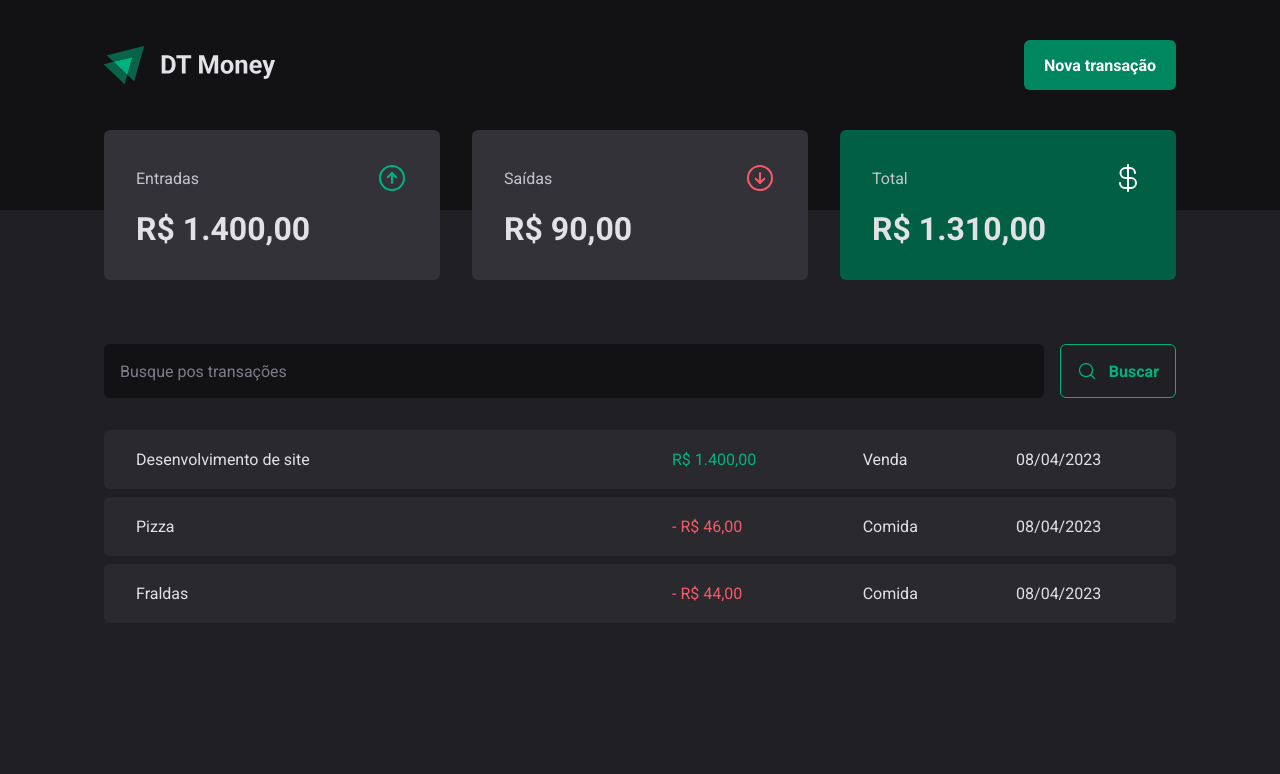
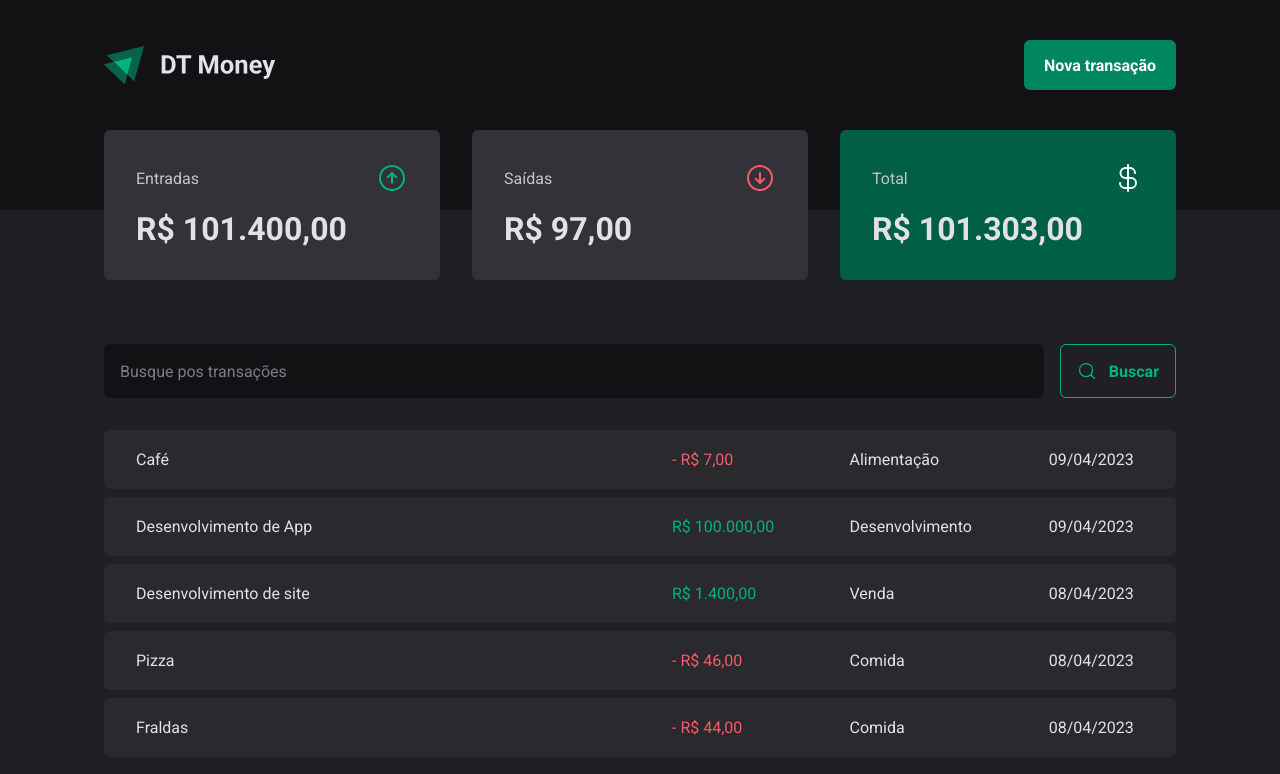
Before and after one commit to denisiorodrigues/dt-money, a React (Vite) app: page / in a window 1280 px wide. Shown: the top 774 px of the page. Built offline with nearby package versions, Linux system fonts and the light colour scheme; data requests are answered from the project's data file.

Commit message:
Criando nova transação

```diff
--- a/server.json
+++ b/server.json
@@ -1,28 +1,44 @@
 {
-  "transactions" : [
+  "transactions": [
     {
-      "id":1,
+      "id": 1,
       "description": "Desenvolvimento de site",
-      "type":"income",
-      "category":"Venda",
-      "price" : 1400,
-      "createdAt" :"2023-04-08T10:44:56.235Z"
+      "type": "income",
+      "category": "Venda",
+      "price": 1400,
+      "createdAt": "2023-04-08T10:44:56.235Z"
     },
     {
-      "id":2,
+      "id": 2,
       "description": "Pizza",
-      "type":"outcome",
-      "category":"Comida",
-      "price" : 46,
-      "createdAt" :"2023-04-08T10:44:56.235Z"
+      "type": "outcome",
+      "category": "Comida",
+      "price": 46,
+      "createdAt": "2023-04-08T10:44:56.235Z"
     },
     {
-      "id":3,
+      "id": 3,
       "description": "Fraldas",
-      "type":"outcome",
-      "category":"Comida",
-      "price" : 44,
-      "createdAt" :"2023-04-08T10:44:56.235Z"
+      "type": "outcome",
+      "category": "Comida",
+      "price": 44,
+      "createdAt": "2023-04-08T10:44:56.235Z"
+    },
+    {
+      "description": "Desenvolvimento de App",
+      "price": 100000,
+      "category": "Desenvolvimento",
+      "type": "income",
+      "createdAt": "2023-04-09T05:08:48.942Z",
+      "id": 4
+    },
+    {
+      "description": "Café",
+      "price": 7,
+      "category": "Alimentação",
+      "type": "outcome",
+      "createdAt": "2023-04-09T05:43:35.132Z",
+      "id": 5
     }
   ]
 }
--- a/src/components/NewTransactionModal/index.tsx
+++ b/src/components/NewTransactionModal/index.tsx
@@ -4,6 +4,8 @@
 import * as z from 'zod';
 import { Controller, useForm } from 'react-hook-form';
 import { zodResolver } from '@hookform/resolvers/zod';
+import { useContext } from 'react';
+import { TransactionsContext } from '../../contexts/TransactionsContext';
 
 const newTransactionFormSchema = z.object({
   description: z.string(),
@@ -15,10 +17,13 @@
 type NewTransactionFormInputs = z.infer<typeof newTransactionFormSchema>;
 
 export function NewTransactionModal() {
+  const { createTransaction } = useContext(TransactionsContext)
+
   const {
     control,
     register,
     handleSubmit,
+    reset,
     formState : {isSubmitting},
   } = useForm<NewTransactionFormInputs>({
     resolver: zodResolver(newTransactionFormSchema),
@@ -28,8 +33,16 @@
   })
 
   async function handleCreateNewTransaction(data: NewTransactionFormInputs){
-    await new Promise(resolve => setTimeout(resolve, 2000))
-    console.log(data)
+    const { description, price, category, type } = data;
+
+    await createTransaction({
+      description,
+      price,
+      category,
+      type
+    })
+
+    reset();
   }
 
   return (
--- a/src/contexts/TransactionsContext.tsx
+++ b/src/contexts/TransactionsContext.tsx
@@ -10,9 +10,17 @@
   createdAt: string;
 }
 
+interface CreateTransactionInput {
+  description: string;
+  price: number;
+  category: string;
+  type: 'income' | 'outcome'
+}
+
 interface TransactionContextType {
   transactions: Transaction[];
   fetchTransactions: (query?: string) => Promise<void>;
+  createTransaction: (data:CreateTransactionInput) => Promise<void>;
 }
 
 interface TrsnsactionProviderProps {
@@ -27,11 +35,27 @@
   async function fetchTransactions(query?: string) {
     const response = await api.get('transactions', {
       params: {
+        _sort: 'createdAt',
+        _order: 'desc',
         q: query
       }
     })
 
     setTransactions(response.data)
+  }
+
+  async function createTransaction(data: CreateTransactionInput) {
+    const { description, price, category, type } = data;
+
+    const response = await api.post('transactions', {
+      description,
+      price,
+      category,
+      type,
+      createdAt: new Date()
+    })
+
+    setTransactions(state => [response.data, ...state])
   }
 
   useEffect(() => {
@@ -41,6 +65,7 @@
     <TransactionsContext.Provider value={{
       transactions,
       fetchTransactions,
+      createTransaction
     }}>
       {children}
     </TransactionsContext.Provider>
```
